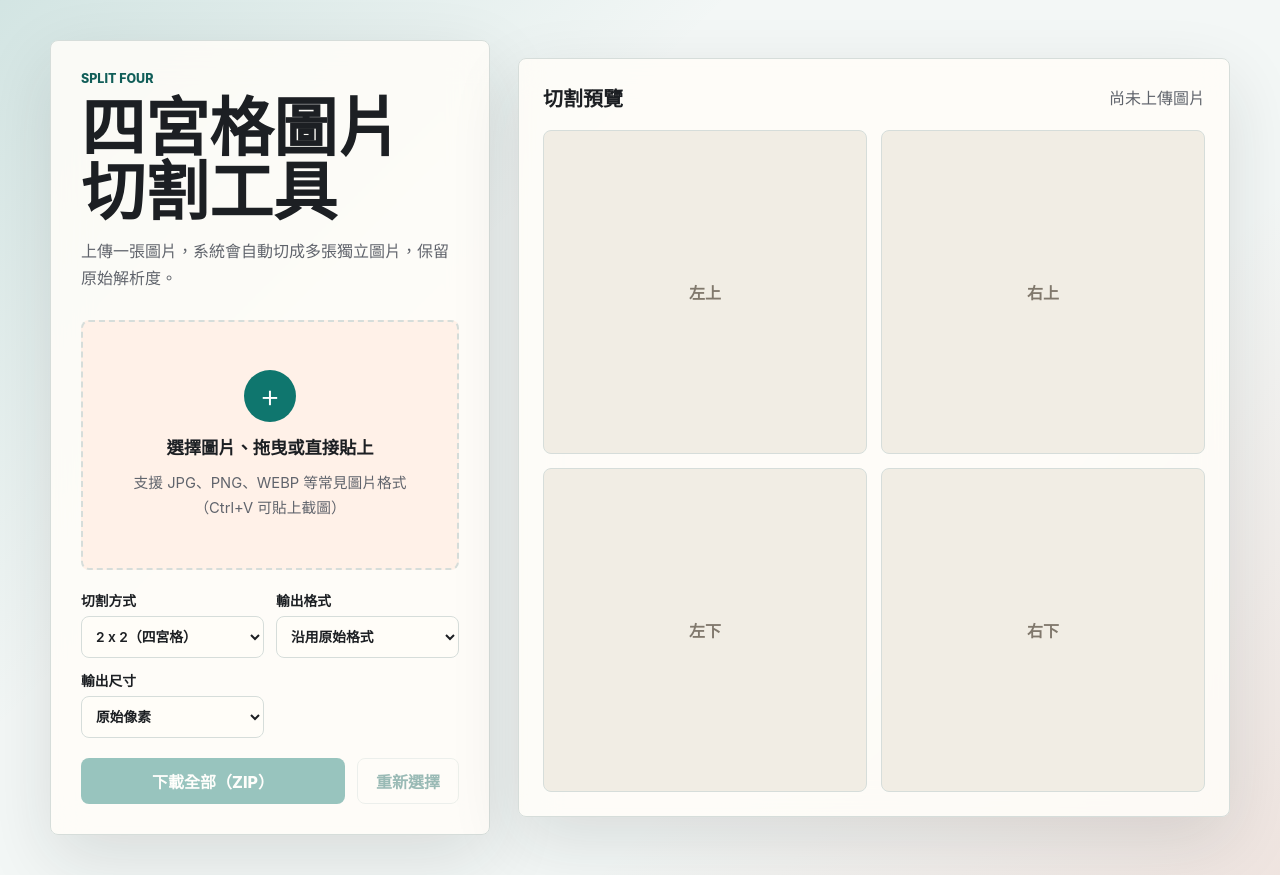
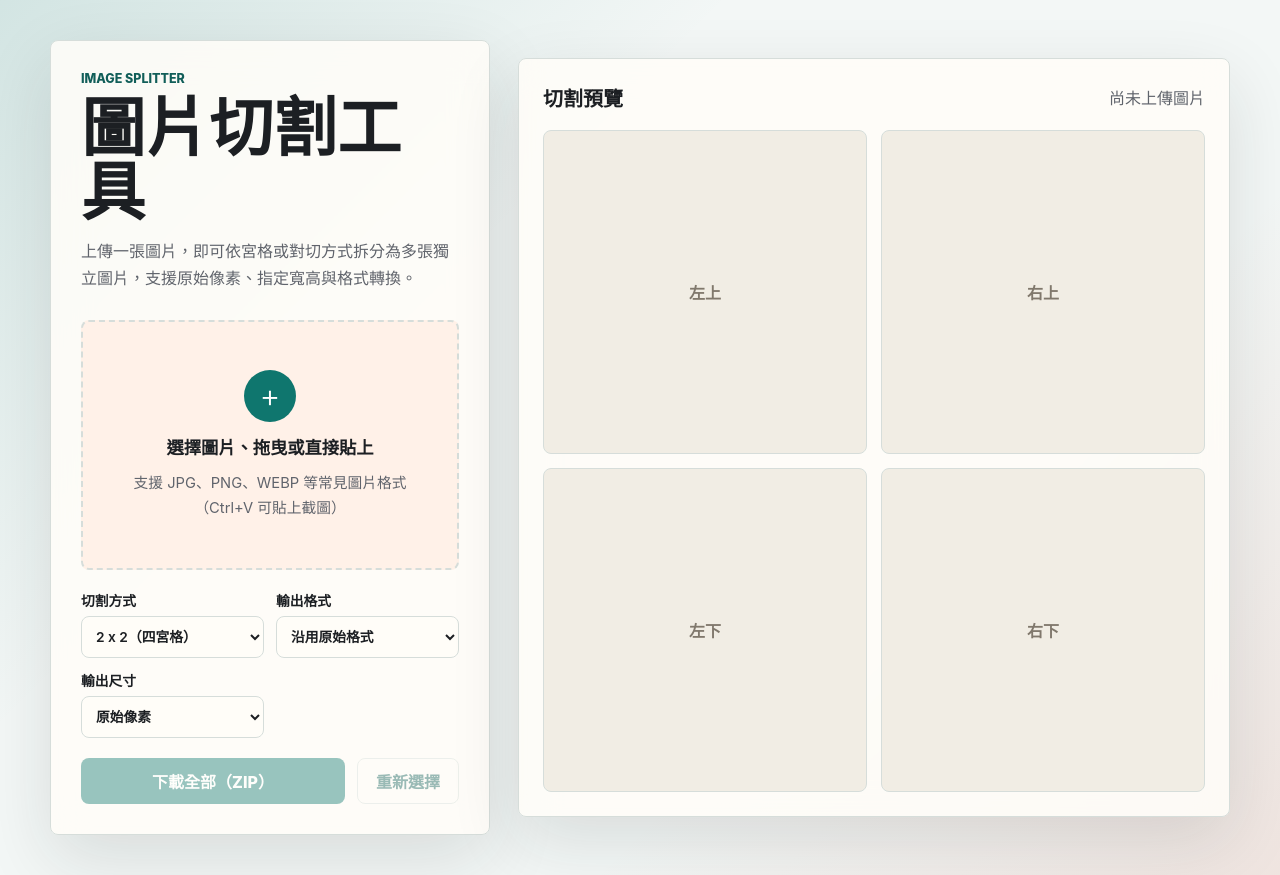
Before and after one commit to WuJianDe/split-four, a website: page index.html in a window 1280 px wide. Drawn offline with Linux system fonts and the light colour scheme.

Commit message:
docs: rename project to Image Splitter and update documentation

```diff
--- a/index.html
+++ b/index.html
@@ -4,16 +4,16 @@
     <meta charset="UTF-8" />
     <meta name="viewport" content="width=device-width, initial-scale=1.0" />
     <meta name="color-scheme" content="light dark" />
-    <title>四宮格圖片切割工具</title>
+    <title>圖片切割工具</title>
     <link rel="stylesheet" href="styles.css?v=dev" />
   </head>
   <body>
     <main class="app-shell">
       <section class="workspace" aria-labelledby="app-title">
         <div class="intro">
-          <p class="eyebrow">Split Four</p>
-          <h1 id="app-title">四宮格圖片切割工具</h1>
-          <p>上傳一張圖片，系統會自動切成多張獨立圖片，保留原始解析度。</p>
+          <p class="eyebrow">Image Splitter</p>
+          <h1 id="app-title">圖片切割工具</h1>
+          <p>上傳一張圖片，即可依宮格或對切方式拆分為多張獨立圖片，支援原始像素、指定寬高與格式轉換。</p>
         </div>
 
         <label class="upload-zone" for="imageInput" id="dropZone">
--- a/package.json
+++ b/package.json
@@ -1,8 +1,8 @@
 {
-  "name": "split-four",
+  "name": "image-splitter",
   "version": "1.0.0",
   "private": true,
-  "description": "2x2 image splitting tool",
+  "description": "Browser-based image splitting tool with grid layouts, custom output dimensions, and ZIP download",
   "scripts": {
     "format": "prettier --write index.html script.js zip.js styles.css",
     "check": "prettier --check index.html script.js zip.js styles.css"
--- a/script.js
+++ b/script.js
@@ -287,7 +287,7 @@ async function splitImage({ bitmap, name, type }) {
   const { cols, rows } = parseGrid();
   const format = resolveFormat(type);
   const output = getOutputSize();
-  const baseName = name.replace(/\.[^.]+$/, "") || "split-four";
+  const baseName = name.replace(/\.[^.]+$/, "") || "image-splitter";
   const canvas = document.createElement("canvas");
   const context = canvas.getContext("2d");
   const result = [];
@@ -415,7 +415,7 @@ async function downloadZip() {
       })),
     );
     const url = URL.createObjectURL(createZip(files));
-    const baseName = source?.name.replace(/\.[^.]+$/, "") || "split-four";
+    const baseName = source?.name.replace(/\.[^.]+$/, "") || "image-splitter";
     saveBlobUrl(url, `${baseName}-split.zip`);
     window.setTimeout(() => URL.revokeObjectURL(url), 10000);
   } finally {
```
Also changed, not shown: README.md.
